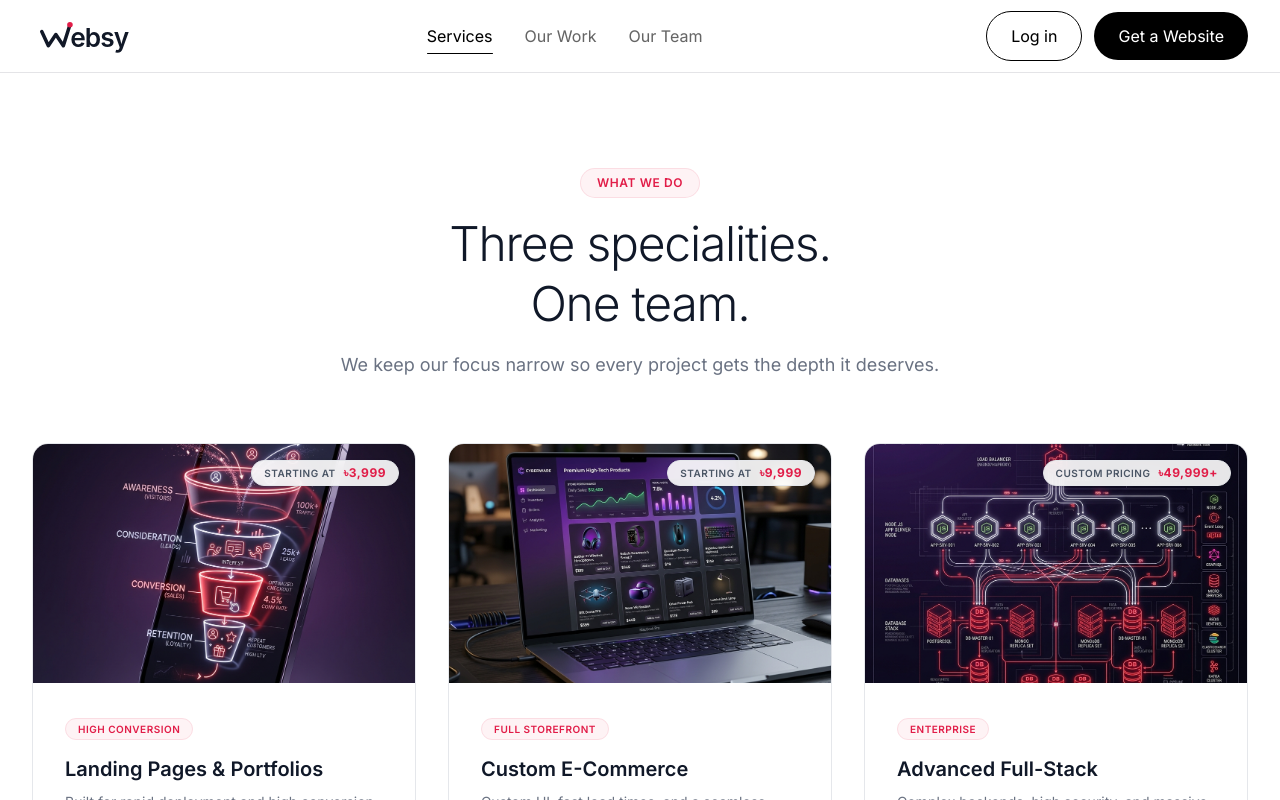
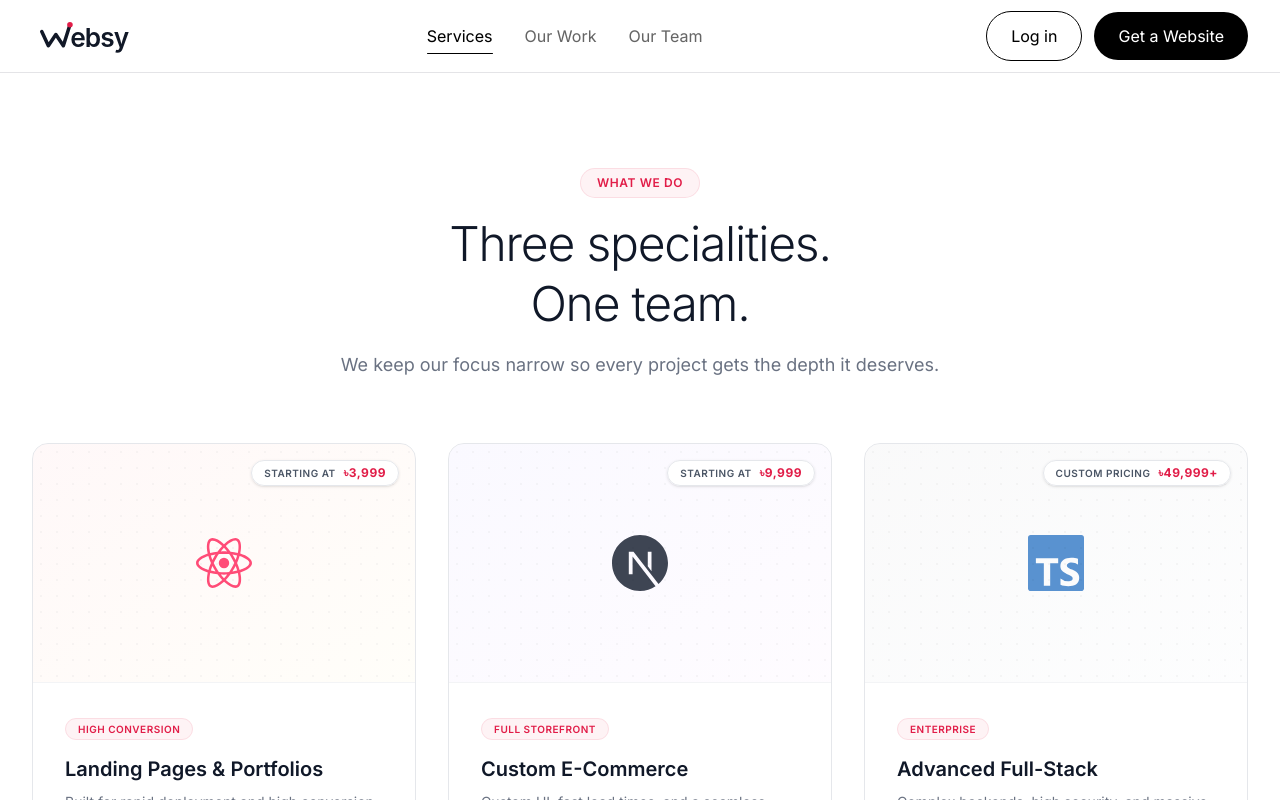
Before and after one commit to mahunn/Websy-Agentic, a Next.js app: page /services in a window 1280 px wide. Shown: the top 800 px of the page. Built offline with nearby package versions, Linux system fonts and the light colour scheme.

Commit message:
design(theme): update team page to light theme and replace services page AI images with premium tech placeholders

```diff
--- a/app/about/page.tsx
+++ b/app/about/page.tsx
@@ -28,7 +28,7 @@ export default function About() {
   ];
 
   return (
-    <main id="main-content" className="bg-[#050505] py-16 md:py-24">
+    <main id="main-content" className="bg-white py-16 md:py-24">
       <section className="max-w-7xl mx-auto px-6 md:px-8" aria-labelledby="about-headline">
 
         {/* Page Header */}
@@ -40,12 +40,12 @@ export default function About() {
           </div>
           <h1
             id="about-headline"
-            className="text-4xl md:text-5xl font-light tracking-tight text-white mb-6 leading-tight"
+            className="text-4xl md:text-5xl font-light tracking-tight text-gray-900 mb-6 leading-tight"
           >
             Built by humans,<br />
-            engineered for <span className="text-primary bg-gradient-to-r from-primary to-rose-400 bg-clip-text text-transparent font-normal">growth.</span>
+            engineered for <span className="text-primary bg-gradient-to-r from-primary to-rose-500 bg-clip-text text-transparent font-normal">growth.</span>
           </h1>
-          <p className="text-base md:text-lg text-zinc-400 font-normal leading-relaxed max-w-[50ch]">
+          <p className="text-base md:text-lg text-gray-500 font-normal leading-relaxed max-w-[50ch]">
             We are a tight-knit collective of specialists combining design precision
             with high-performance engineering to scale ambitious storefronts.
           </p>
@@ -56,23 +56,26 @@ export default function About() {
           {team.map((member) => (
             <article
               key={member.name}
-              className="group flex flex-col bg-[#0f0f0f] border border-zinc-800/40 rounded-2xl p-6 hover:border-primary/20 hover:shadow-md hover:shadow-primary/5 transition-all duration-300"
+              className="group flex flex-col bg-white border border-gray-200/85 rounded-2xl p-6 hover:border-primary/20 hover:shadow-md hover:shadow-primary/5 transition-all duration-300"
               role="listitem"
             >
-              {/* Profile placeholder using empty avatar container */}
-              <div className="relative w-full aspect-square rounded-xl bg-zinc-950 flex items-center justify-center border border-zinc-800/60 mb-6 group-hover:border-primary/20 transition-colors duration-300 overflow-hidden">
+              {/* Profile placeholder using initials */}
+              <div className="relative w-full aspect-square rounded-xl bg-gray-50 flex items-center justify-center border border-gray-200/60 mb-6 group-hover:border-primary/20 transition-colors duration-300 overflow-hidden">
+                <span className="text-2xl font-light text-gray-400 uppercase select-none tracking-wider group-hover:text-primary transition-colors duration-300">
+                  {member.name.split(' ').map(n => n[0]).join('')}
+                </span>
                 <div className="absolute inset-0 bg-gradient-to-tr from-primary/5 to-transparent opacity-0 group-hover:opacity-100 transition-opacity duration-300 pointer-events-none" />
               </div>
 
-              <h2 className="text-base font-semibold text-white mb-1 group-hover:text-primary transition-colors duration-300">
+              <h2 className="text-base font-semibold text-gray-900 mb-1 group-hover:text-primary transition-colors duration-300">
                 {member.name}
               </h2>
 
-              <p className="text-xs font-semibold text-zinc-500 tracking-wide uppercase mb-3">
+              <p className="text-xs font-semibold text-gray-400 tracking-wide uppercase mb-3">
                 {member.role}
               </p>
 
-              <p className="text-xs text-zinc-400 leading-relaxed font-normal">
+              <p className="text-xs text-gray-500 leading-relaxed font-normal">
                 {member.desc}
               </p>
             </article>
--- a/app/services/page.tsx
+++ b/app/services/page.tsx
@@ -1,5 +1,4 @@
 import Link from 'next/link';
-import Image from 'next/image';
 import { SiNextdotjs, SiReact, SiTailwindcss, SiJavascript, SiNodedotjs, SiTypescript, SiGit } from "react-icons/si";
 
 export default function Services() {
@@ -33,15 +32,9 @@ export default function Services() {
             className="group flex flex-col bg-white border border-gray-200 rounded-2xl overflow-hidden hover:border-primary/30 hover:shadow-xl hover:shadow-primary/5 transition-all duration-300"
             aria-label="Landing Pages & Portfolios service"
           >
-            <div className="relative w-full aspect-[16/10] overflow-hidden bg-gray-50">
-              <Image
-                className="w-full h-full object-cover transition-transform duration-500 group-hover:scale-[1.03]"
-                src="/funnel-mockup.png"
-                alt="Optimized conversion funnel visualization inside a phone mockup"
-                width={800}
-                height={500}
-                priority
-              />
+            <div className="relative w-full aspect-[16/10] overflow-hidden bg-gradient-to-br from-rose-50/50 to-amber-50/30 flex items-center justify-center border-b border-gray-100">
+              <div className="absolute inset-0 opacity-[0.03]" style={{ backgroundImage: 'radial-gradient(#000 1px, transparent 1px)', backgroundSize: '16px 16px' }} />
+              <SiReact className="w-14 h-14 text-rose-500/80 transition-transform duration-500 group-hover:scale-110 group-hover:rotate-[15deg]" />
               <div className="absolute top-4 right-4 z-20 flex items-center gap-1.5 bg-white/90 backdrop-blur-sm border border-gray-200 rounded-full px-3 py-1 text-[10px] font-semibold text-gray-600 tracking-wider uppercase shadow-sm">
                 Starting at <span className="text-primary font-bold text-xs ml-0.5">৳3,999</span>
               </div>
@@ -91,14 +84,9 @@ export default function Services() {
             className="group flex flex-col bg-white border border-gray-200 rounded-2xl overflow-hidden hover:border-primary/30 hover:shadow-xl hover:shadow-primary/5 transition-all duration-300"
             aria-label="Custom E-Commerce service"
           >
-            <div className="relative w-full aspect-[16/10] overflow-hidden bg-gray-50">
-              <Image
-                className="w-full h-full object-cover transition-transform duration-500 group-hover:scale-[1.03]"
-                src="/ecommerce-mockup.png"
-                alt="Product grid layout inside a laptop mockup"
-                width={800}
-                height={500}
-              />
+            <div className="relative w-full aspect-[16/10] overflow-hidden bg-gradient-to-br from-violet-50/50 to-fuchsia-50/30 flex items-center justify-center border-b border-gray-100">
+              <div className="absolute inset-0 opacity-[0.03]" style={{ backgroundImage: 'radial-gradient(#000 1px, transparent 1px)', backgroundSize: '16px 16px' }} />
+              <SiNextdotjs className="w-14 h-14 text-gray-900/80 transition-transform duration-500 group-hover:scale-110" />
               <div className="absolute top-4 right-4 z-20 flex items-center gap-1.5 bg-white/90 backdrop-blur-sm border border-gray-200 rounded-full px-3 py-1 text-[10px] font-semibold text-gray-600 tracking-wider uppercase shadow-sm">
                 Starting at <span className="text-primary font-bold text-xs ml-0.5">৳9,999</span>
               </div>
@@ -148,14 +136,9 @@ export default function Services() {
             className="group flex flex-col bg-white border border-gray-200 rounded-2xl overflow-hidden hover:border-primary/30 hover:shadow-xl hover:shadow-primary/5 transition-all duration-300"
             aria-label="Advanced Full-Stack service"
           >
-            <div className="relative w-full aspect-[16/10] overflow-hidden bg-gray-50">
-              <Image
-                className="w-full h-full object-cover transition-transform duration-500 group-hover:scale-[1.03]"
-                src="/database-mockup.png"
-                alt="Complex database architecture schema diagram"
-                width={800}
-                height={500}
-              />
+            <div className="relative w-full aspect-[16/10] overflow-hidden bg-gradient-to-br from-zinc-100/50 to-slate-50/30 flex items-center justify-center border-b border-gray-100">
+              <div className="absolute inset-0 opacity-[0.03]" style={{ backgroundImage: 'radial-gradient(#000 1px, transparent 1px)', backgroundSize: '16px 16px' }} />
+              <SiTypescript className="w-14 h-14 text-[#3178C6]/80 transition-transform duration-500 group-hover:scale-110" />
               <div className="absolute top-4 right-4 z-20 flex items-center gap-1.5 bg-white/90 backdrop-blur-sm border border-gray-200 rounded-full px-3 py-1 text-[10px] font-semibold text-gray-600 tracking-wider uppercase shadow-sm">
                 Custom Pricing <span className="text-primary font-bold text-xs ml-0.5">৳49,999+</span>
               </div>
```
